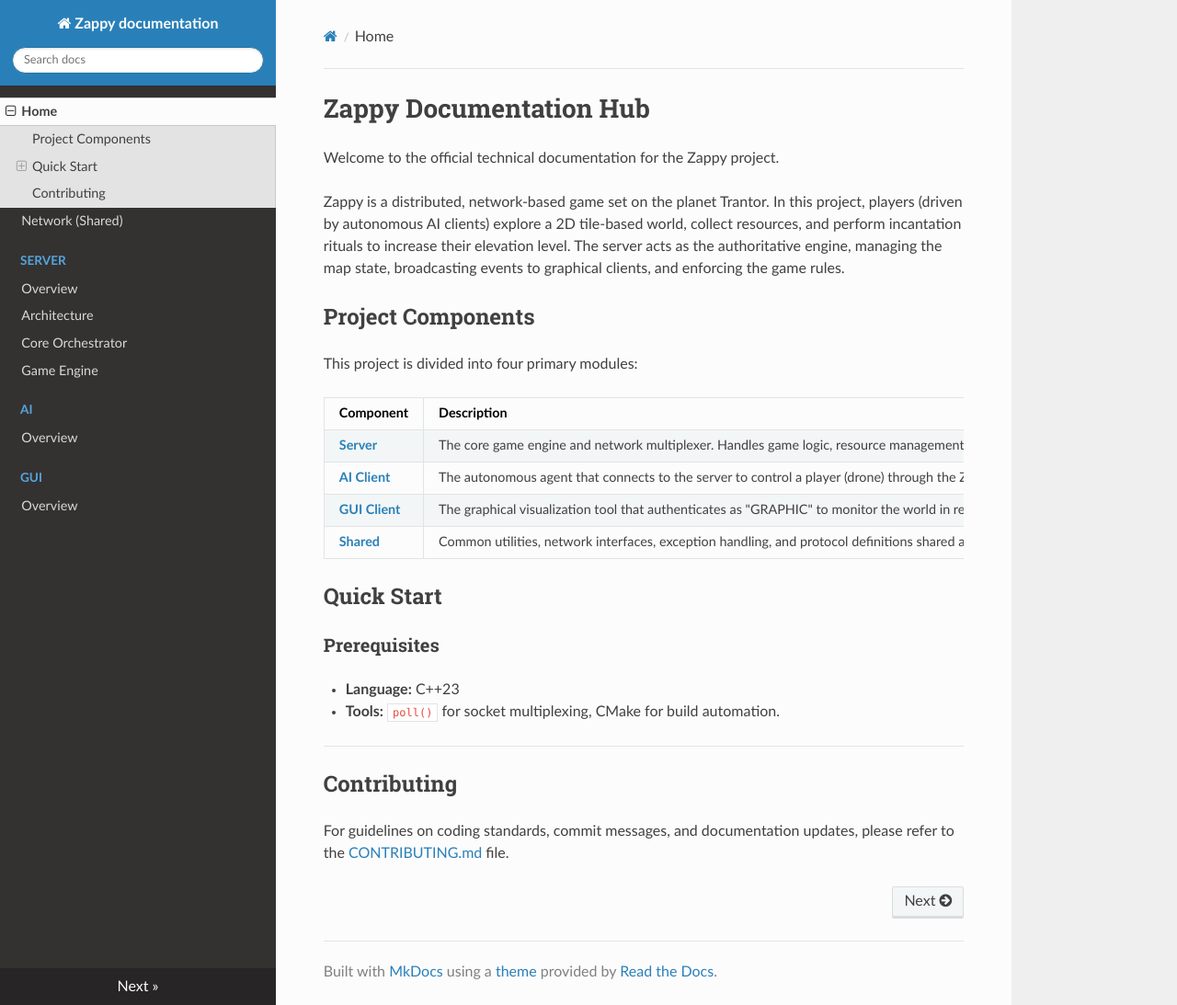
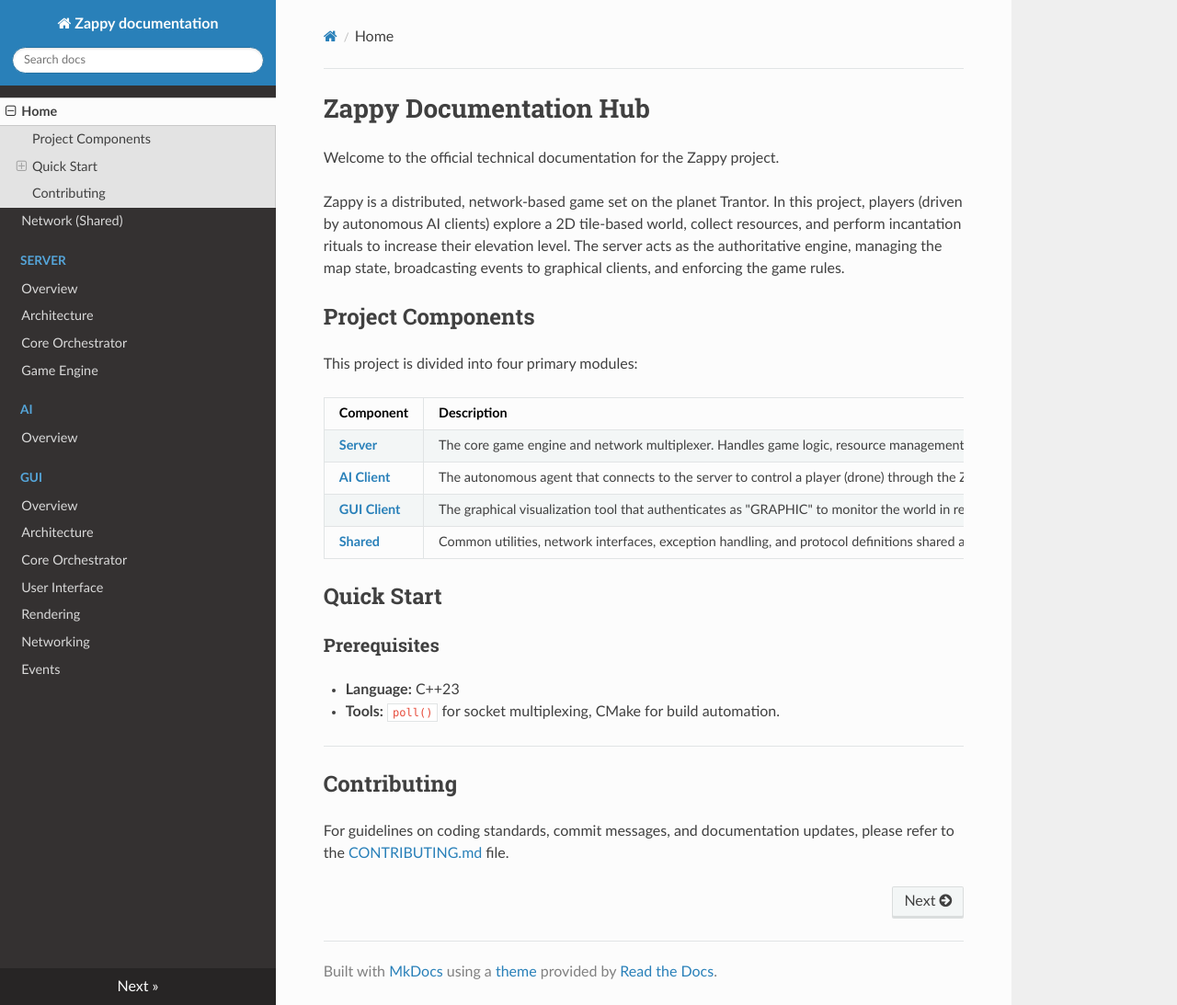
Before and after one commit to Matt4401/Mirror-Zappy, an MkDocs documentation site: the page built from docs/index.md, in a window 1280 px wide and 1093 px high. Shown: the whole window at 92% size. Built offline with MkDocs 1.6.1, drawn with Linux system fonts in a browser that asks for light colours; nearby versions of some CDN libraries.

Commit message:
docs(mkdocs): expand GUI section with additional architecture and component documentation

```diff
--- a/mkdocs.yml
+++ b/mkdocs.yml
@@ -12,6 +12,12 @@ nav:
       - Overview: ai/index.md
   - GUI:
       - Overview: gui/index.md
+      - Architecture: gui/architecture.md
+      - Core Orchestrator: gui/core.md
+      - User Interface: gui/ui.md
+      - Rendering: gui/rendering.md
+      - Networking: gui/network.md
+      - Events: gui/events.md
 theme:
   name: readthedocs
 plugins:
```
